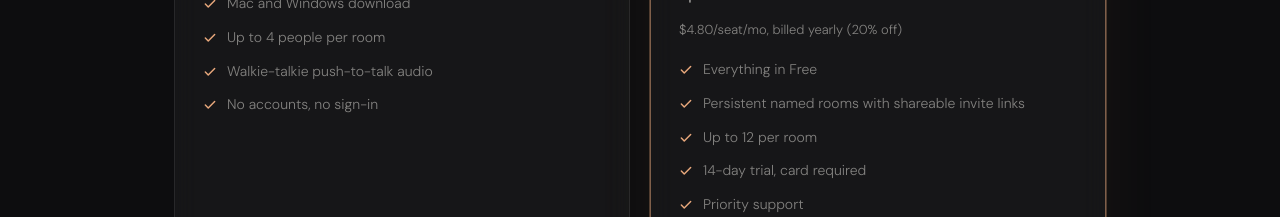
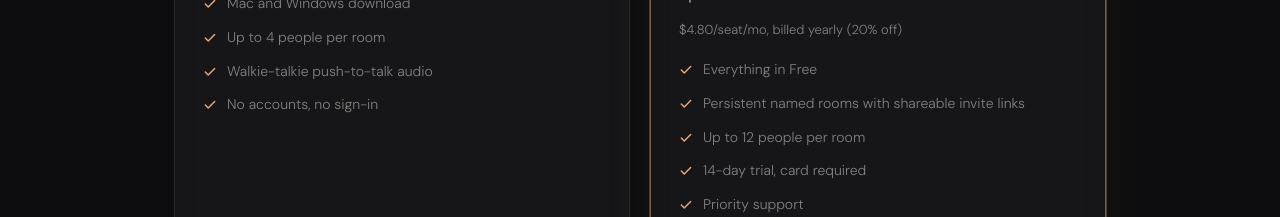
Before and after one commit to eliaspfeffer/faceroom-website, a Next.js app: page / in a window 1280 px wide. Shown: the part 2640-2857 px from the top of the page. Built offline with nearby package versions, Linux system fonts and the light colour scheme.

Commit message:
FAC-7: add 'people' to Team card cap copy for parity with Free
Review nit from b68ed562 on PR #1.

Co-Authored-By: Paperclip <noreply@paperclip.ing>

```diff
--- a/app/Pricing.tsx
+++ b/app/Pricing.tsx
@@ -449,7 +449,7 @@ export default function Pricing() {
             <FeatureLi>
               Persistent named rooms with shareable invite links
             </FeatureLi>
-            <FeatureLi>Up to {TEAM_ROOM_CAP} per room</FeatureLi>
+            <FeatureLi>Up to {TEAM_ROOM_CAP} people per room</FeatureLi>
             <FeatureLi>14-day trial, card required</FeatureLi>
             <FeatureLi>Priority support</FeatureLi>
           </ul>
```
